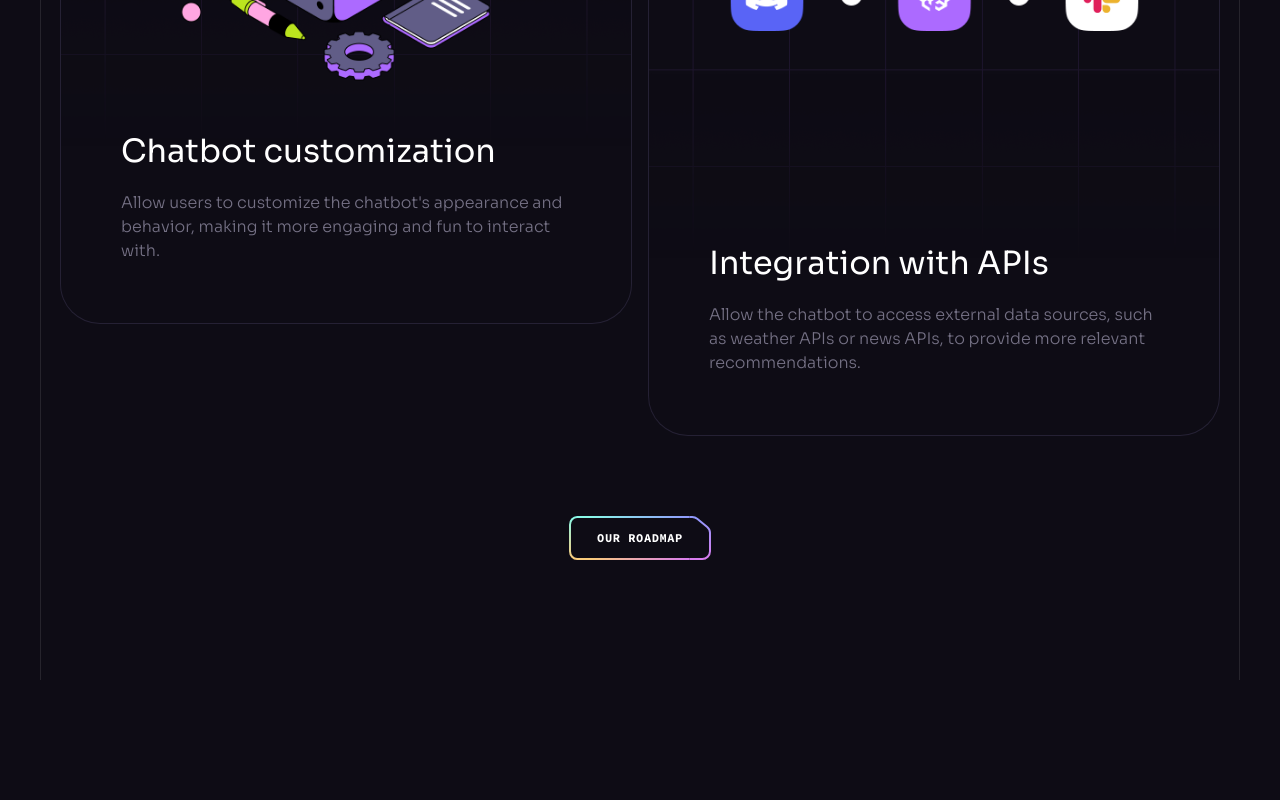
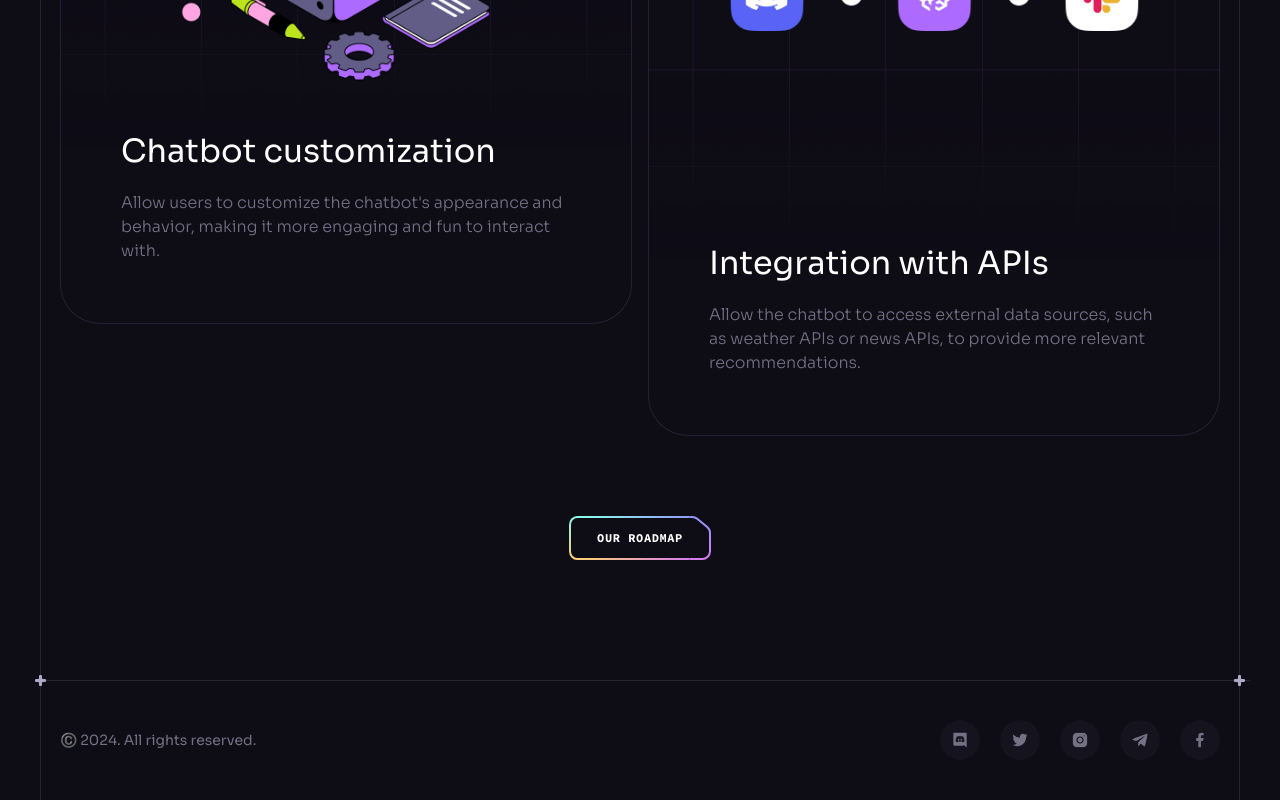
Before and after one commit to ihossain9595/brainwave-website-tailwind, a React (Vite) app: page / in a window 1280 px wide. Shown: the part 8597-9397 px from the top of the page. Before the commit the page ends 9277 px from the top, so only its background shows below. Built offline with nearby package versions, Linux system fonts and the light colour scheme.

Commit message:
finish footer section

```diff
--- a/src/App.jsx
+++ b/src/App.jsx
@@ -1,6 +1,7 @@
 import ButtonGradient from "./assets/svg/ButtonGradient";
 import Benefits from "./components/Benefits";
 import Collaboration from "./components/Collaboration";
+import Footer from "./components/Footer";
 import Header from "./components/Header";
 import Hero from "./components/Hero";
 import Pricing from "./components/Pricing";
@@ -18,6 +19,7 @@
         <Services />
         <Pricing />
         <Roadmap />
+        <Footer />
       </div>
 
       <ButtonGradient />
--- /dev/null
+++ b/src/components/Footer.jsx
@@ -0,0 +1,22 @@
+import { socials } from "../constants";
+import Section from "./Section";
+
+const Footer = () => {
+  return (
+    <Section crosses className="!px-0 !py-10">
+      <div className="container flex sm:justify-between justify-center items-center gap-10 max-sm:flex-col">
+        <p className="caption text-n-4 lg:block">©️ {new Date().getFullYear()}. All rights reserved.</p>
+
+        <ul className="flex gap-5 flex-wrap">
+          {socials.map((item) => (
+            <a key={item.id} href={item.url} target="_blank" className="flex items-center justify-center w-10 h-10 bg-n-7 rounded-full transition-colors hover:bg-n-6">
+              <img src={item.iconUrl} alt={item.title} width={16} height={16} />
+            </a>
+          ))}
+        </ul>
+      </div>
+    </Section>
+  );
+};
+
+export default Footer;
```
